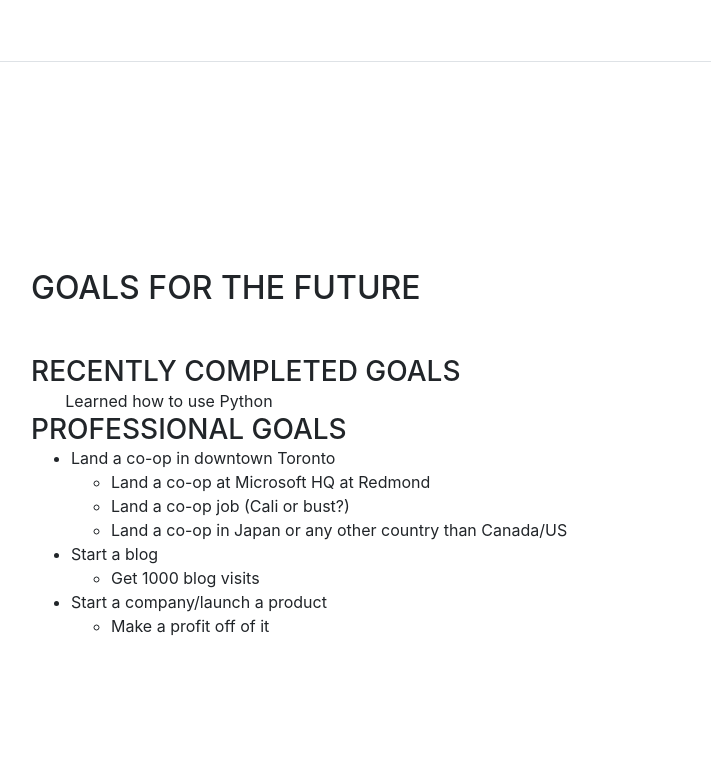
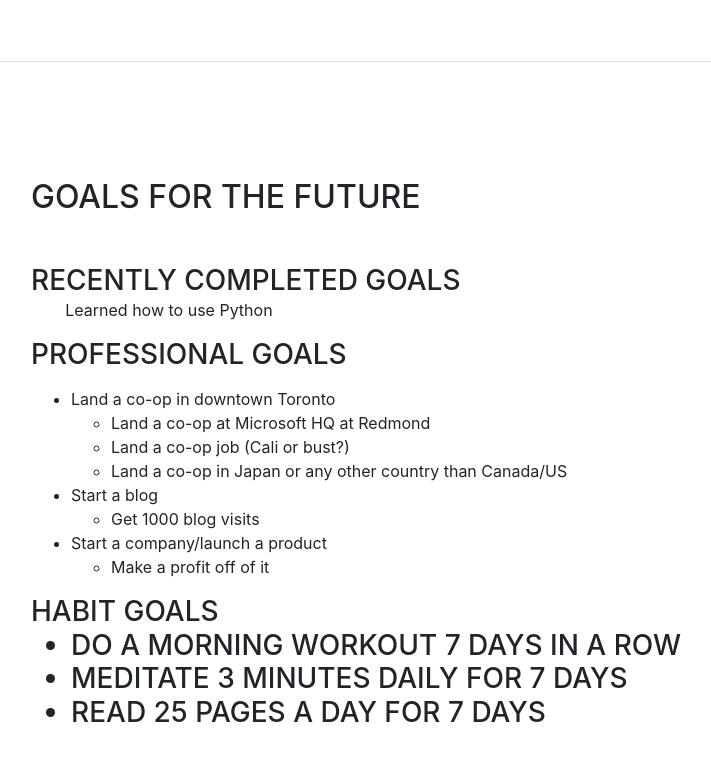
Before and after one commit to jeromeocode/jeromeocode.github.io, a website with bundled scripts: page index.html in a window 1280 px wide. Shown: the part 3138-3898 px from the top of the page, without its empty margins (289-1000 px from the left). Built offline with nearby package versions, Linux system fonts and the light colour scheme; a web font is replaced by a local one.

Commit message:
Added some goals and fixed some typos

```diff
--- a/index.html
+++ b/index.html
@@ -103,7 +103,7 @@
           <p class="mb-5">Hi, I'm Jerome! I have a passion for technology or anything related to <strong>mechanical design, circuit design, or software development </strong>.
             As I grow during my undergraduate career I look to specialize my strengths in <strong>leadership and product development </strong>.
             Co-op has taught me a lot about who I am as an engineer and so I am constantly searching for an environment in which I can push my limits.
-            I am currently looking for a 4 month coo-op starting late August so let's keep in touch!</p>
+            I am currently looking for a 4 month co-op starting late August so let's keep in touch!</p>
           <ul class="list-inline list-social-icons mb-0">
             <li class="list-inline-item">
               <a href="https://www.facebook.com/princejeromeo">
@@ -285,7 +285,7 @@
                     <strong>Rapid prototyping</strong> using 3D printers and laser cutters</li>
                   <li>
                     <i class="fa-li fa fa-check"></i>
-                    <strong>Relevant Courses:</strong>Engineering Graphics and Design, Statics, Mechanics of Defomable Solids</li>
+                    <strong>Relevant Courses:</strong> Engineering Graphics and Design, Statics, Mechanics of Defomable Solids</li>
                 </ul>
             </div>
 
@@ -298,12 +298,12 @@
           <h2 class="mb-5">Goals for the Future</h2>
 
           <h3 class="mb-0">Recently Completed Goals</h3>
-          <ul class="fa-ul mb-0">
+          <ul class="fa-ul mb-3">
             <li>
               Learned how to use Python
             </li>
           </ul>
-          <h3 class="mb-0">Professional Goals</h3>
+          <h3 class="mb-3">Professional Goals</h3>
           <ul>
 
             <li>
@@ -333,6 +333,19 @@
             </li>
 
           </ul>
+          <h3 class="mb-3">Habit Goals
+            <ul>
+              <li>
+                Do a morning workout 7 days in a row
+              </li>
+              <li>
+                Meditate 3 minutes daily for 7 days
+              </li>
+              <li>
+                Read 25 pages a day for 7 days
+              </li>
+            </ul>
+          </h3>
 
         </div>
       </section>
```
